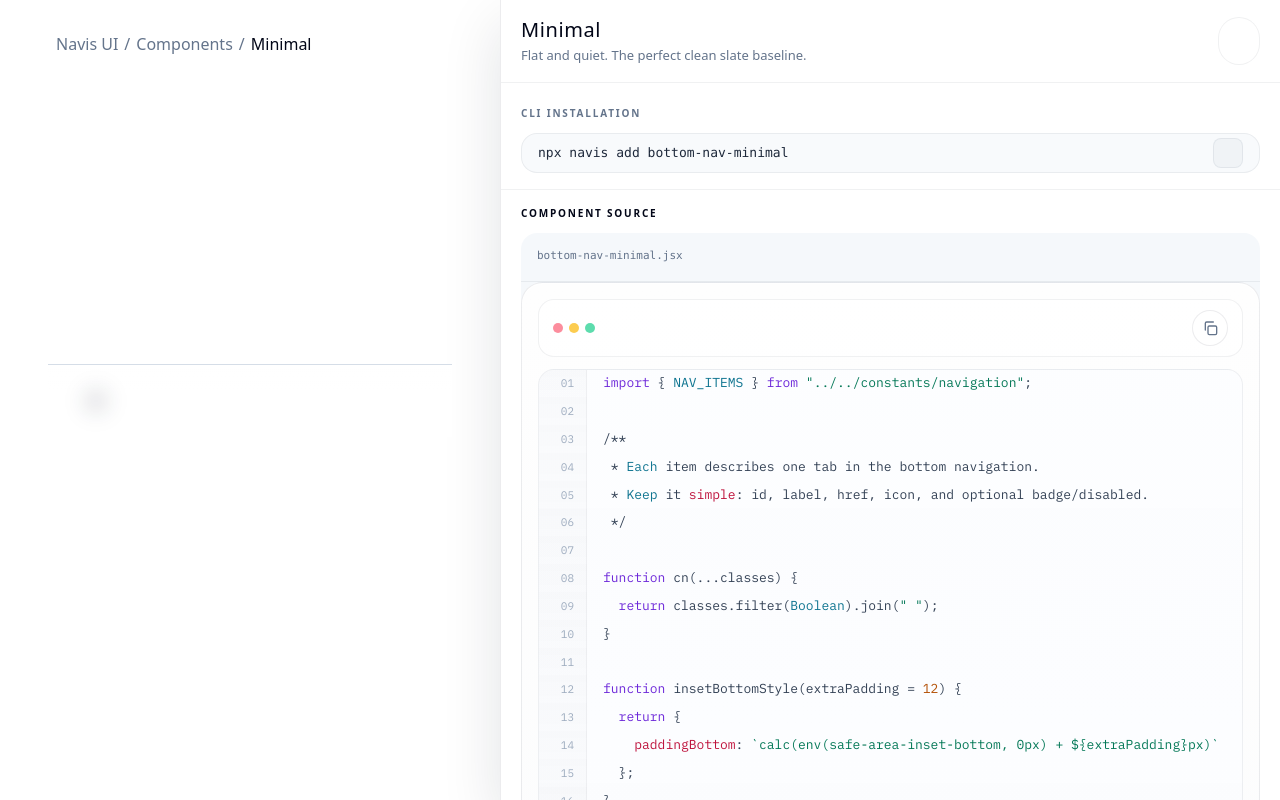
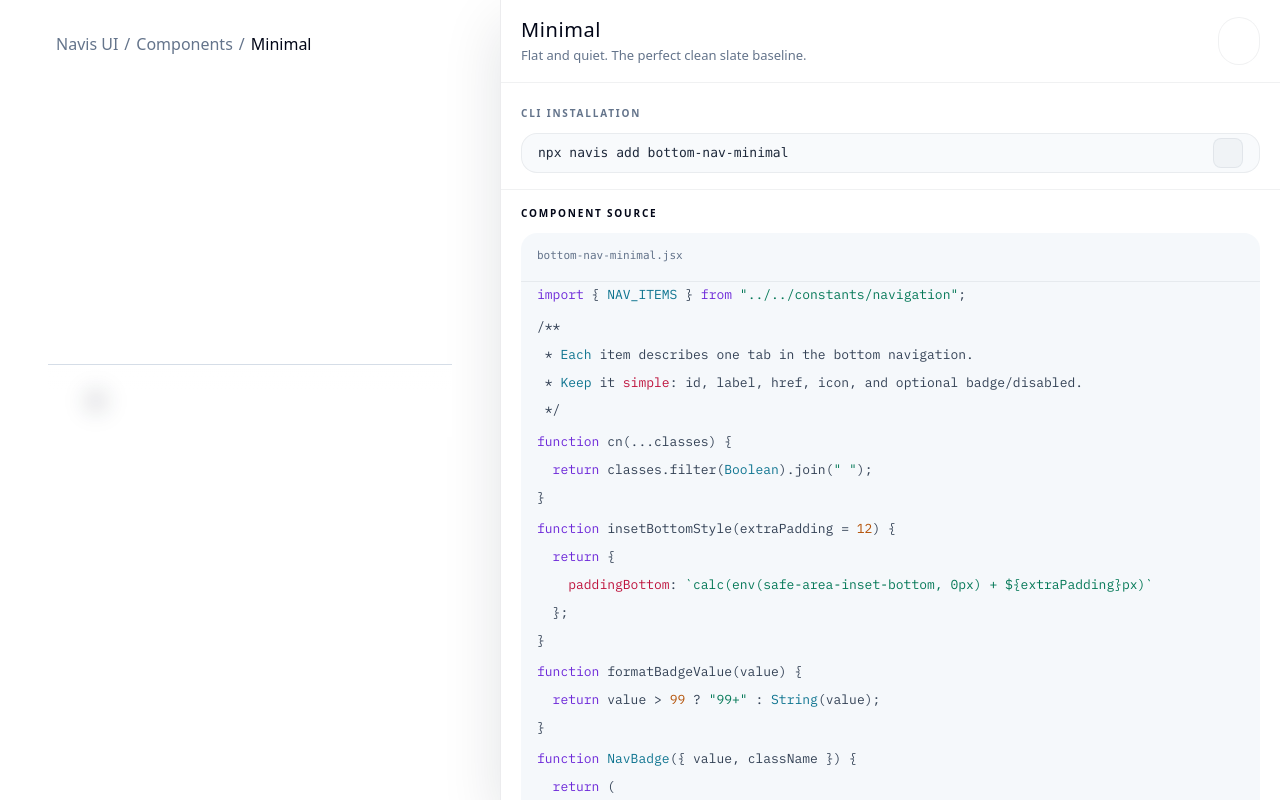
Before and after one commit to tobilobaayomide/Navis, a React (Vite) app: page /playground in a window 1280 px wide. Built offline with nearby package versions, Linux system fonts and the light colour scheme; some icons are missing.

Commit message:
feat: simplify tokenClass function and enhance SyntaxSnippet layout with optional line numbers

```diff
--- a/src/components/syntax-snippet.tsx
+++ b/src/components/syntax-snippet.tsx
@@ -92,41 +92,18 @@ type SyntaxSnippetProps = {
   lines: SyntaxToken[][];
   rawText?: string;
   title?: string;
+  showLineNumbers?: boolean;
 };
 
 const tokenClass = (tone: SyntaxTone | undefined, isLight: boolean) => {
-  if (tone === "comment") {
-    return isLight ? "text-slate-400" : "text-slate-500";
-  }
-
-  if (tone === "component") {
-    return isLight ? "text-sky-700" : "text-sky-300";
-  }
-
-  if (tone === "function") {
-    return isLight ? "text-indigo-700" : "text-indigo-300";
-  }
-
-  if (tone === "keyword") {
-    return isLight ? "text-violet-700" : "text-violet-300";
-  }
-
-  if (tone === "number") {
-    return isLight ? "text-amber-700" : "text-amber-300";
-  }
-
-  if (tone === "property") {
-    return isLight ? "text-rose-700" : "text-rose-300";
-  }
-
-  if (tone === "string") {
-    return isLight ? "text-emerald-700" : "text-emerald-300";
-  }
-
-  if (tone === "type") {
-    return isLight ? "text-cyan-700" : "text-cyan-300";
-  }
-
+  if (tone === "comment")   return isLight ? "text-slate-400" : "text-slate-500";
+  if (tone === "component") return isLight ? "text-sky-700"   : "text-sky-300";
+  if (tone === "function")  return isLight ? "text-indigo-700": "text-indigo-300";
+  if (tone === "keyword")   return isLight ? "text-violet-700": "text-violet-300";
+  if (tone === "number")    return isLight ? "text-amber-700" : "text-amber-300";
+  if (tone === "property")  return isLight ? "text-rose-700"  : "text-rose-300";
+  if (tone === "string")    return isLight ? "text-emerald-700": "text-emerald-300";
+  if (tone === "type")      return isLight ? "text-cyan-700"  : "text-cyan-300";
   return isLight ? "text-slate-700" : "text-slate-200";
 };
 
@@ -136,7 +113,8 @@ export function SyntaxSnippet({
   isLight,
   lines,
   rawText,
-  title
+  showLineNumbers = true,
+  title,
 }: SyntaxSnippetProps) {
   const [copied, setCopied] = useState(false);
   const copyTimerRef = useRef<ReturnType<typeof setTimeout> | null>(null);
@@ -156,14 +134,6 @@ export function SyntaxSnippet({
     };
   }, []);
 
-  const shellClass = isLight
-    ? "border-[rgba(15,23,42,0.08)] bg-[linear-gradient(180deg,rgba(255,255,255,0.94)_0%,rgba(245,247,250,0.94)_100%)] shadow-[0_18px_34px_-26px_rgba(15,23,42,0.18),inset_0_1px_0_rgba(255,255,255,0.94)]"
-    : "border-white/[0.08] bg-[radial-gradient(circle_at_top,rgba(51,65,85,0.26)_0%,rgba(12,16,24,0.96)_34%,rgba(9,13,20,0.94)_100%)] shadow-[0_24px_42px_-30px_rgba(0,0,0,0.76),inset_0_1px_0_rgba(255,255,255,0.05)]";
-
-  const chromeClass = isLight
-    ? "border-[rgba(15,23,42,0.06)] bg-[rgba(255,255,255,0.56)]"
-    : "border-white/[0.08] bg-[rgba(255,255,255,0.03)]";
-
   const codePanelClass = isLight
     ? "border-[rgba(15,23,42,0.06)] bg-[linear-gradient(180deg,rgba(252,253,255,0.88)_0%,rgba(246,248,252,0.92)_100%)]"
     : "border-white/[0.06] bg-[linear-gradient(180deg,rgba(7,10,16,0.82)_0%,rgba(9,13,20,0.68)_100%)]";
@@ -171,10 +141,6 @@ export function SyntaxSnippet({
   const lineNumberClass = isLight
     ? "text-slate-400/90 bg-[linear-gradient(180deg,rgba(15,23,42,0.02)_0%,rgba(15,23,42,0.01)_100%)]"
     : "text-slate-500/90 bg-[linear-gradient(180deg,rgba(255,255,255,0.02)_0%,rgba(255,255,255,0.01)_100%)]";
-
-  const copyButtonClass = isLight
-    ? "border-[rgba(15,23,42,0.08)] bg-white/80 text-slate-500 hover:bg-white hover:text-slate-900"
-    : "border-white/[0.08] bg-white/[0.04] text-slate-400 hover:bg-white/[0.08] hover:text-white";
 
   const handleCopy = async () => {
     await navigator.clipboard.writeText(snippetText);
@@ -184,125 +150,35 @@ export function SyntaxSnippet({
   };
 
   return (
-    <div
-      className={cn(
-        "rounded-[1.35rem] border p-3 md:p-4",
-        shellClass,
-        className
-      )}
-    >
-      <div
-        className={cn(
-          "mb-3 flex min-h-[3.1rem] items-center justify-between gap-3 rounded-[1rem] border px-3.5 py-2.5",
-          chromeClass
-        )}
-      >
-        <div className="flex items-center gap-3">
-          <div className="flex items-center gap-1.5">
-            <span
-              className={cn(
-                "h-2.5 w-2.5 rounded-full",
-                isLight ? "bg-rose-400/80" : "bg-rose-400/85"
-              )}
-            />
-            <span
-              className={cn(
-                "h-2.5 w-2.5 rounded-full",
-                isLight ? "bg-amber-400/80" : "bg-amber-300/85"
-              )}
-            />
-            <span
-              className={cn(
-                "h-2.5 w-2.5 rounded-full",
-                isLight ? "bg-emerald-400/80" : "bg-emerald-300/85"
-              )}
-            />
-          </div>
-          <div className="flex items-center gap-2.5">
-            {title && (
-              <span
-                className={cn(
-                  "code-face text-[11px] font-semibold uppercase tracking-[0.18em]",
-                  isLight ? "text-slate-500" : "text-slate-400"
-                )}
-              >
-                {title}
-              </span>
-            )}
-            {(title || hint) && (
-              <span
-                className={cn(
-                  "rounded-full border px-2 py-0.5 text-[10px] font-medium uppercase tracking-[0.14em]",
-                  isLight
-                    ? "border-[rgba(15,23,42,0.08)] bg-white/70 text-slate-500"
-                    : "border-white/[0.08] bg-white/[0.04] text-slate-400"
-                )}
-              >
-                Source
-              </span>
-            )}
-          </div>
-        </div>
-        <div className="flex items-center gap-2">
-          {hint && (
-            <span
-              className={cn(
-                "max-w-[18rem] text-right text-[11px] font-medium leading-5",
-                isLight ? "text-slate-500" : "text-slate-500"
-              )}
-            >
-              {hint}
-            </span>
-          )}
-          <button
-            aria-label={copied ? "Copied" : "Copy code"}
-            className={cn(
-              "inline-flex h-9 w-9 items-center justify-center rounded-full border transition-colors active:scale-[0.98]",
-              copyButtonClass
-            )}
-            onClick={handleCopy}
-            type="button"
-          >
-            {copied ? (
-              <svg className="h-4 w-4" fill="none" stroke="currentColor" strokeWidth="2" viewBox="0 0 24 24">
-                <path d="M5 13l4 4L19 7" strokeLinecap="round" strokeLinejoin="round" />
-              </svg>
-            ) : (
-              <svg className="h-4 w-4" fill="none" stroke="currentColor" strokeWidth="2" viewBox="0 0 24 24">
-                <rect height="13" rx="2" width="13" x="9" y="9" />
-                <path d="M5 15V5a2 2 0 012-2h10" strokeLinecap="round" strokeLinejoin="round" />
-              </svg>
-            )}
-          </button>
-        </div>
-      </div>
-
-      <div className={cn("overflow-hidden rounded-[1rem] border", codePanelClass)}>
+    <div className={cn("w-full overflow-hidden", className)}>
       <div className="overflow-x-auto">
         <div className="code-face text-[12px] leading-6 md:text-[13px]">
           {lines.map((line, index) => (
             <div
               className={cn(
-                  "grid grid-cols-[3rem_minmax(0,1fr)] gap-0",
+                "grid gap-0",
+                showLineNumbers
+                  ? "grid-cols-[3rem_minmax(0,1fr)]"
+                  : "grid-cols-[minmax(0,1fr)]",
                 isLight ? "hover:bg-[rgba(15,23,42,0.018)]" : "hover:bg-white/[0.02]"
               )}
               key={`line-${index}`}
             >
-                <span
+
+              <div
                 className={cn(
-                    "select-none border-r px-3 py-[0.12rem] text-right text-[11px]",
-                    lineNumberClass,
-                    isLight ? "border-[rgba(15,23,42,0.05)]" : "border-white/[0.05]"
+                  "min-w-max whitespace-pre py-[0.12rem]",
+                  showLineNumbers ? "sm:px-4 px-2" : "px-3"
                 )}
               >
-                  {String(index + 1).padStart(2, "0")}
-                </span>
-                <div className="min-w-max whitespace-pre px-4 py-[0.12rem]">
                 {line.length === 0 ? (
                   <span>&nbsp;</span>
                 ) : (
                   line.map((token, tokenIndex) => (
-                      <span className={tokenClass(token.tone, isLight)} key={`token-${index}-${tokenIndex}`}>
+                    <span
+                      className={tokenClass(token.tone, isLight)}
+                      key={`token-${index}-${tokenIndex}`}
+                    >
                       {token.value}
                     </span>
                   ))
@@ -313,6 +189,5 @@ export function SyntaxSnippet({
         </div>
       </div>
     </div>
-    </div>
   );
 }
```
Lines whose indentation alone changed are shown as unchanged.
